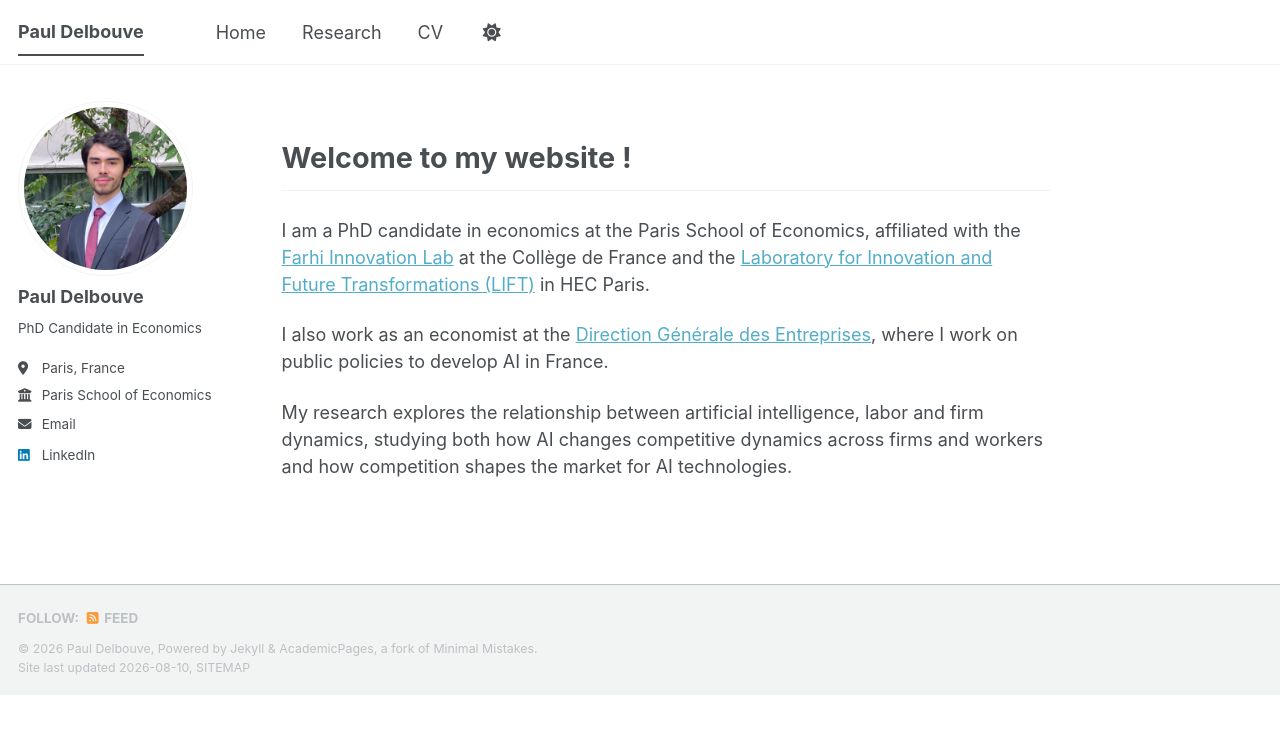
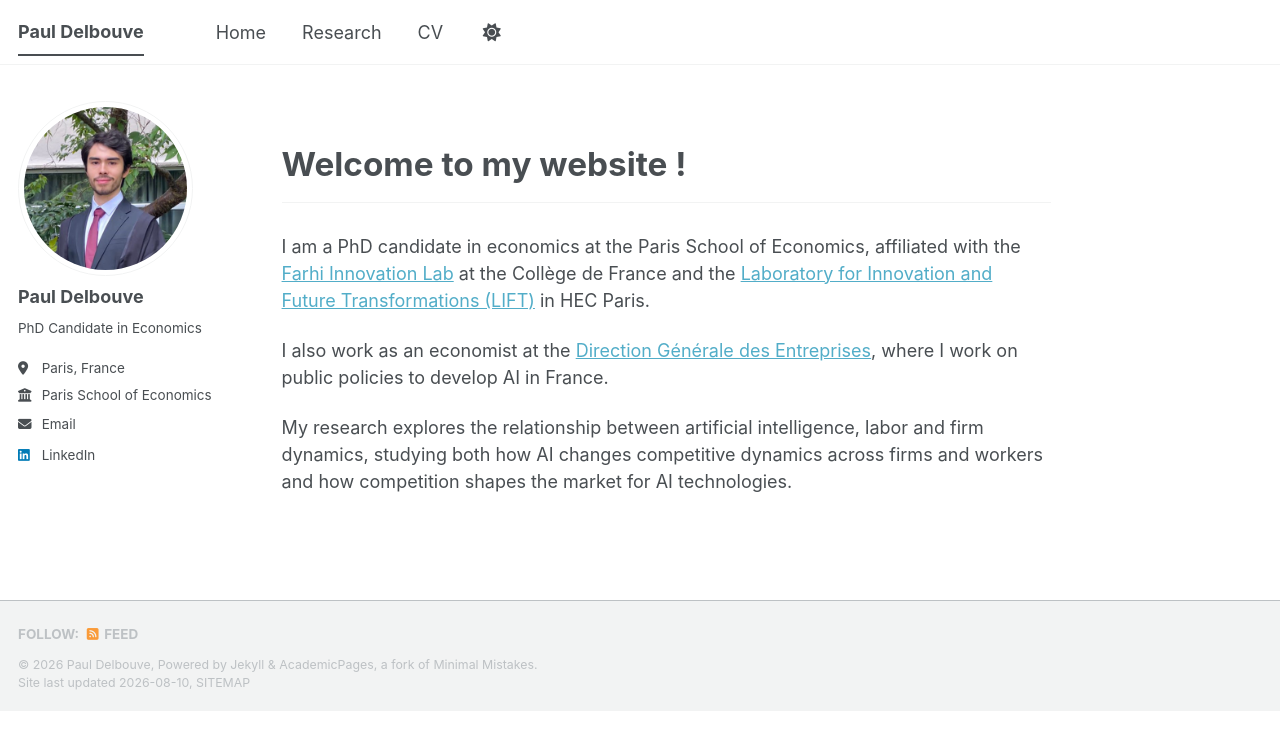
Before and after one commit to Pdelbouve/pdelbouve.github.io, a Jekyll site: the page built from _pages/about.md, in a window 1280 px wide. Shown: the top 750 px of the page. Built offline with Jekyll 4.4.1, drawn with Linux system fonts in a browser that asks for light colours; a style sheet for code colours, icons or effects is not loaded.

Commit message:
Section/subsectons

```diff
--- a/_sass/layout/_page.scss
+++ b/_sass/layout/_page.scss
@@ -400,15 +400,15 @@
   text-transform: uppercase;
 }
 .page__content h2 {
-  font-size: 1.6em;
+  font-size: 1.85em;
   font-weight: 700;
   margin-top: 0.9em;
   margin-bottom: 0.9em;
 }
 
 .page__content h3 {
-  font-size: 1.85em;
-  font-weight: 700;
+  font-size: 1.5em;
+  font-weight: 650;
   margin-top: 1.1em;
   margin-bottom: 0.45em;
 }
```
